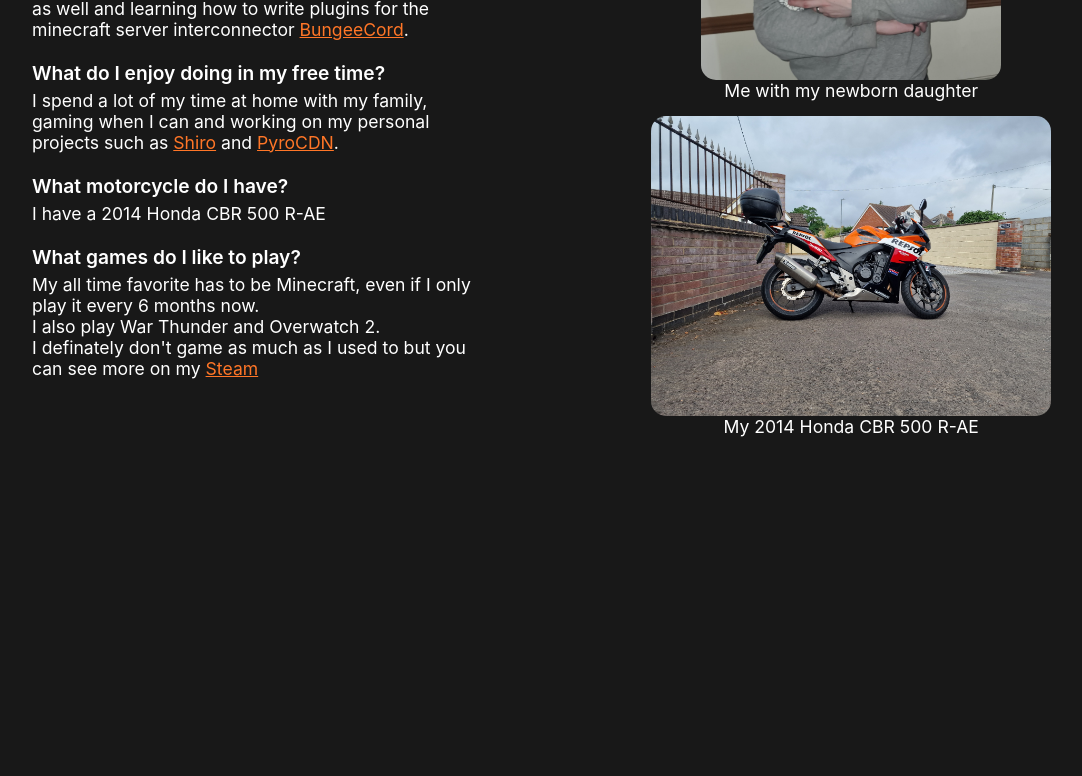
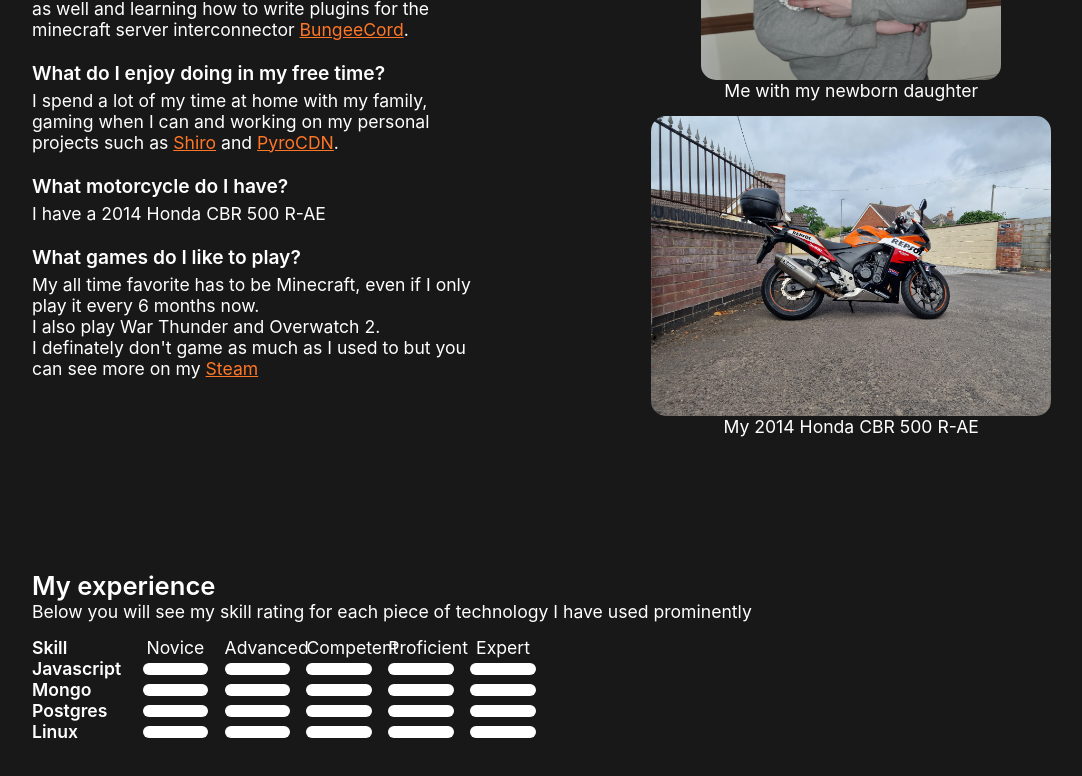
Before and after one commit to Luke-6723/portfolio, a React (Create React App) app: page / in a window 1280 px wide. Shown: the part 1100-1876 px from the top of the page, without its empty margins (96-1178 px from the left). Before the commit the page ends 1600 px from the top, so only its background shows below. Built offline with nearby package versions, Linux system fonts and the light colour scheme.

Commit message:
Skill sets

```diff
--- a/src/index.tsx
+++ b/src/index.tsx
@@ -4,6 +4,7 @@
 import Landing from './sections/landing';
 import reportWebVitals from './reportWebVitals';
 import AboutMe from './sections/aboutme'
+import Experience from './sections/experience'
 
 const root = ReactDOM.createRoot(
   document.getElementById('root') as HTMLElement
@@ -13,6 +14,7 @@
   <React.StrictMode>
     <Landing />
     <AboutMe />
+    <Experience />
   </React.StrictMode>
 );
 
--- /dev/null
+++ b/src/sections/experience/experience.scss
@@ -0,0 +1,62 @@
+.experience {
+  display: flex;
+  justify-content: center;
+  align-items: center;
+  min-height: 100vh;
+  font-size: 1.1rem;
+
+  a {
+    color: rgba(255, 118, 39, 1);
+    text-decoration: underline;
+  }
+
+  .content {
+    display: flex;
+    flex-direction: column;
+    width: 80%;
+    min-height: 80vh;
+    margin: 5vh 0 7.5vh 0;
+    color: white;
+
+    .title {
+      font-size: 1.6rem;
+      font-weight: 600;
+    }
+
+    .skills {
+      width: 50%;
+      margin-top: 15px;
+
+      .skill {
+        display: grid;
+        grid-template-columns: 20% auto;
+        align-items: center;
+        .name {
+          font-weight: 600;
+        }
+
+        &.headings {
+          .scale span {
+            width: 80%;
+            text-align: center;
+            margin:auto;
+          }
+        }
+
+        .scale {
+          display: grid;
+          grid-template-columns: 20% 20% 20% 20% 20%;
+          width: 100%;
+
+          .bar {
+            width: 80%;
+            margin:auto;
+            height: 12px;
+            background-color: white;
+            border-radius: 16px;
+          }
+        }
+      }
+    }
+  }
+}
--- /dev/null
+++ b/src/sections/experience/index.tsx
@@ -0,0 +1,47 @@
+import React from 'react'
+import './experience.scss'
+
+function Skill(props: { name: string, level: number }) {
+  const inactiveBars = 5 - props.level
+  return (<div className='skill'>
+    <div className='name'>{props.name}</div>
+    <div className='scale'>
+      <span className='bar'></span>
+      <span className='bar'></span>
+      <span className='bar'></span>
+      <span className='bar'></span>
+      <span className='bar'></span>
+    </div>
+  </div>)
+}
+
+function Experience() {
+  return (
+    <div id="experience" className="experience">
+      <div className='content'>
+        <div className='title'>My experience</div>
+        <div className='subhead'>Below you will see my skill rating for each piece of technology I have used prominently</div>
+        <div className='skills'>
+          <div className='skill headings'>
+            <div className='name'>
+              <div>Skill</div>
+            </div>
+            <div className='scale'>
+              <span>Novice</span>
+              <span>Advanced</span>
+              <span>Competent</span>
+              <span>Proficient</span>
+              <span>Expert</span>
+            </div>
+          </div>
+          <Skill name='Javascript' level={4} />
+          <Skill name='Mongo' level={4} />
+          <Skill name='Postgres' level={4} />
+          <Skill name='Linux' level={4} />
+        </div>
+      </div>
+    </div>
+  )
+}
+
+export default Experience
--- a/src/sections/landing/index.tsx
+++ b/src/sections/landing/index.tsx
@@ -40,8 +40,8 @@
           </div>
           <div className='buttons'>
             <a onClick={anchorClick} href='#aboutme'>About me</a>
-            <a onClick={anchorClick} href='#'>My experience</a>
-            <a onClick={anchorClick} href='#'>My projects</a>
+            <a onClick={anchorClick} href='#experience'>My experience</a>
+            <a onClick={anchorClick} href='#projects'>My projects</a>
           </div>
         </div>
       </div>
```
